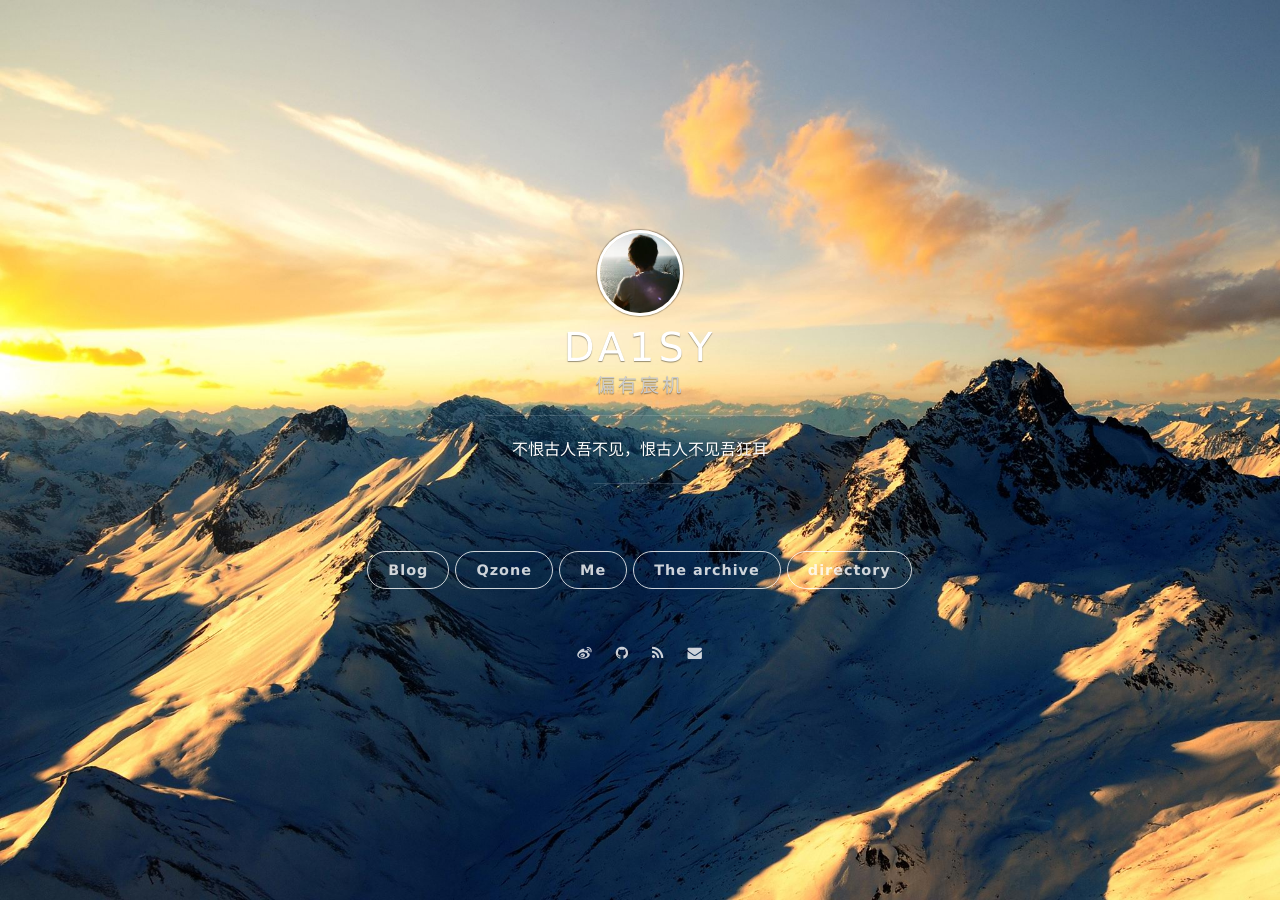
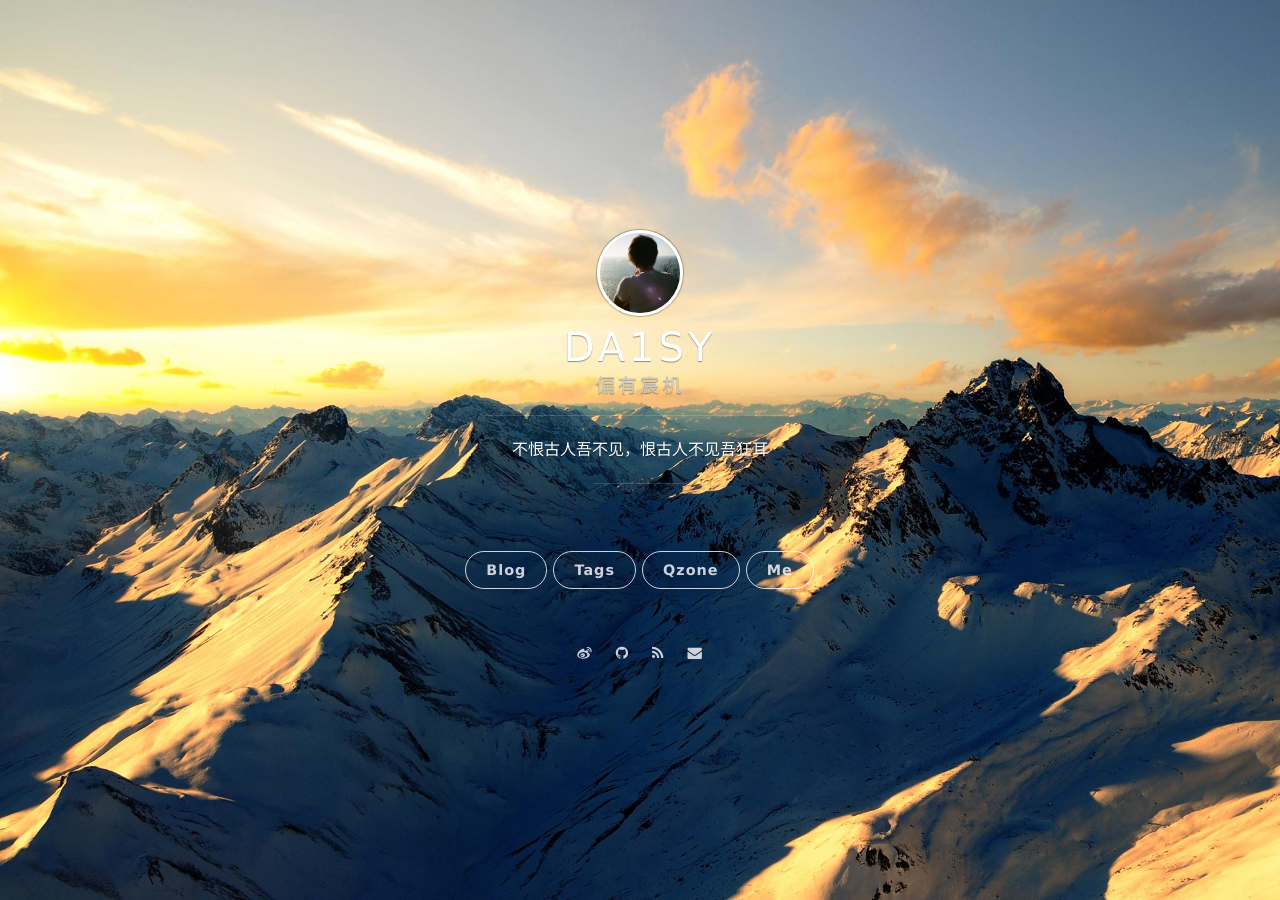
Before and after one commit to linusboyle/linusboyle.cn, a Jekyll site: the page built from index.html, in a window 1280 px wide. Built offline with Jekyll 4.4.1, drawn with Linux system fonts in a browser that asks for light colours; nearby versions of some CDN libraries; the list of posts is cut into pages by our own code.

Commit message:
Update _config.yml

```diff
--- a/_config.yml
+++ b/_config.yml
@@ -23,10 +23,10 @@ blog_button:
 # Navigation buttons in the front page.
 nav:
     #- {title: Projects, description: My Projects, url: 'http://project.onevcat.com'}
+    - {title: Tags, description: 文章分类, url: '/tags'}
     - {title: Qzone, description: QQ空间, url: 'https://user.qzone.qq.com/3078187521'}
     - {title: Me, description: 关于我, url: '/2018/07/About-Me'}
-    - {title: The archive, description: 文章归档, url: '/archives'}
-    - {title: directory, description: 文章标签索引, url: '/tags'}
+    #- {title: The archive, description: 文章归档, url: '/archives'}
 
 # Pagination
 gems: [jekyll-paginate]
```
